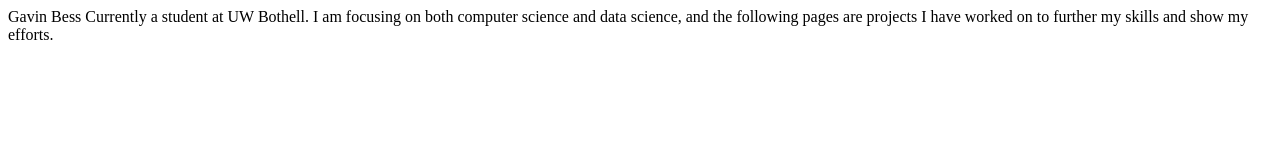
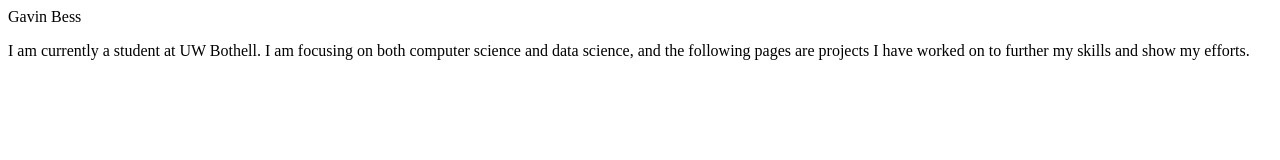
Before and after one commit to gavinbees/gavinbees.github.io, a plain HTML site: page index.html in a window 1280 px wide. Drawn offline with Linux system fonts and the light colour scheme.

Commit message:
Update index.html

```diff
--- a/index.html
+++ b/index.html
@@ -1,6 +1,8 @@
 <html>
 Gavin Bess
 
-Currently a student at UW Bothell. I am focusing on both computer science and data science, and the following pages
+<p id = "intro">
+I am currently a student at UW Bothell. I am focusing on both computer science and data science, and the following pages
 are projects I have worked on to further my skills and show my efforts.
+</p>
 </html>
```
